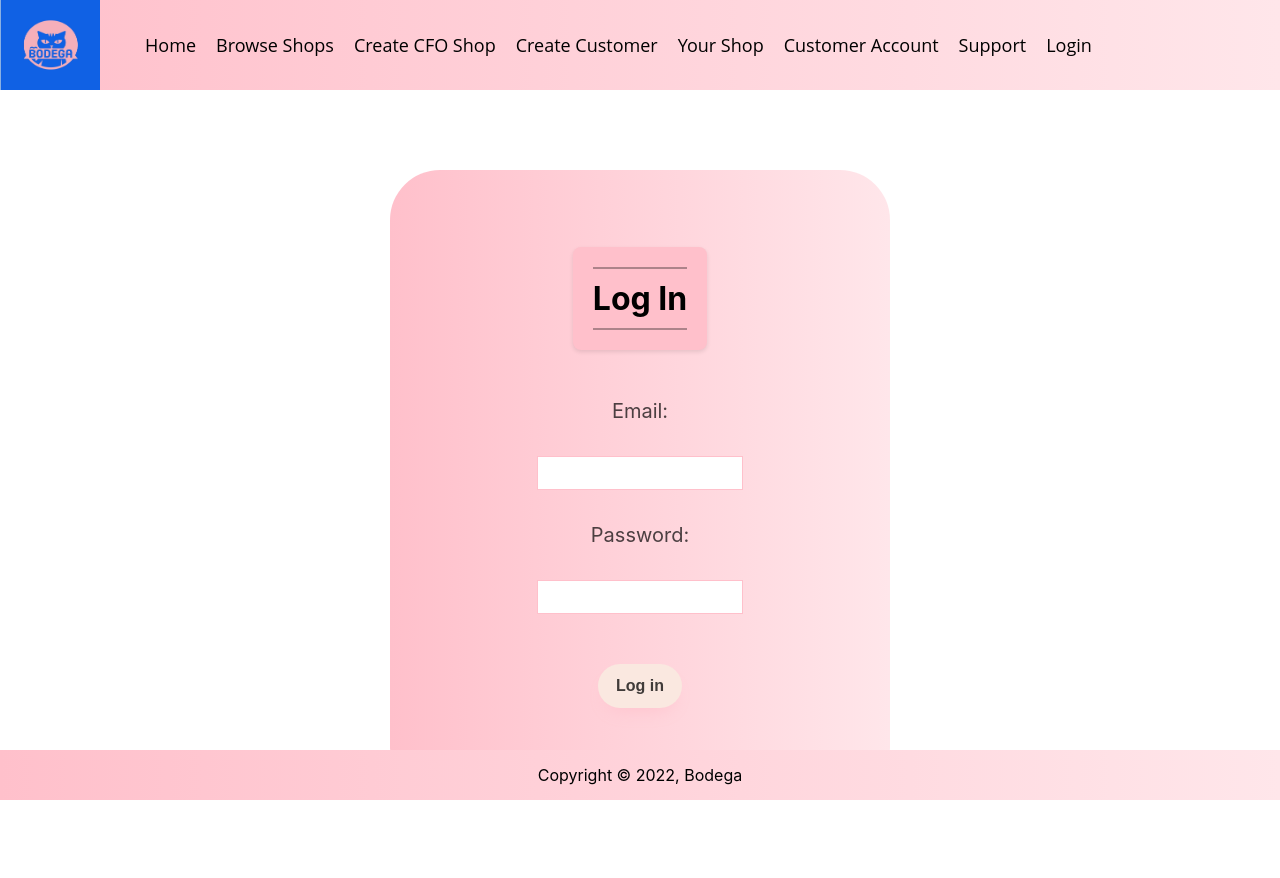
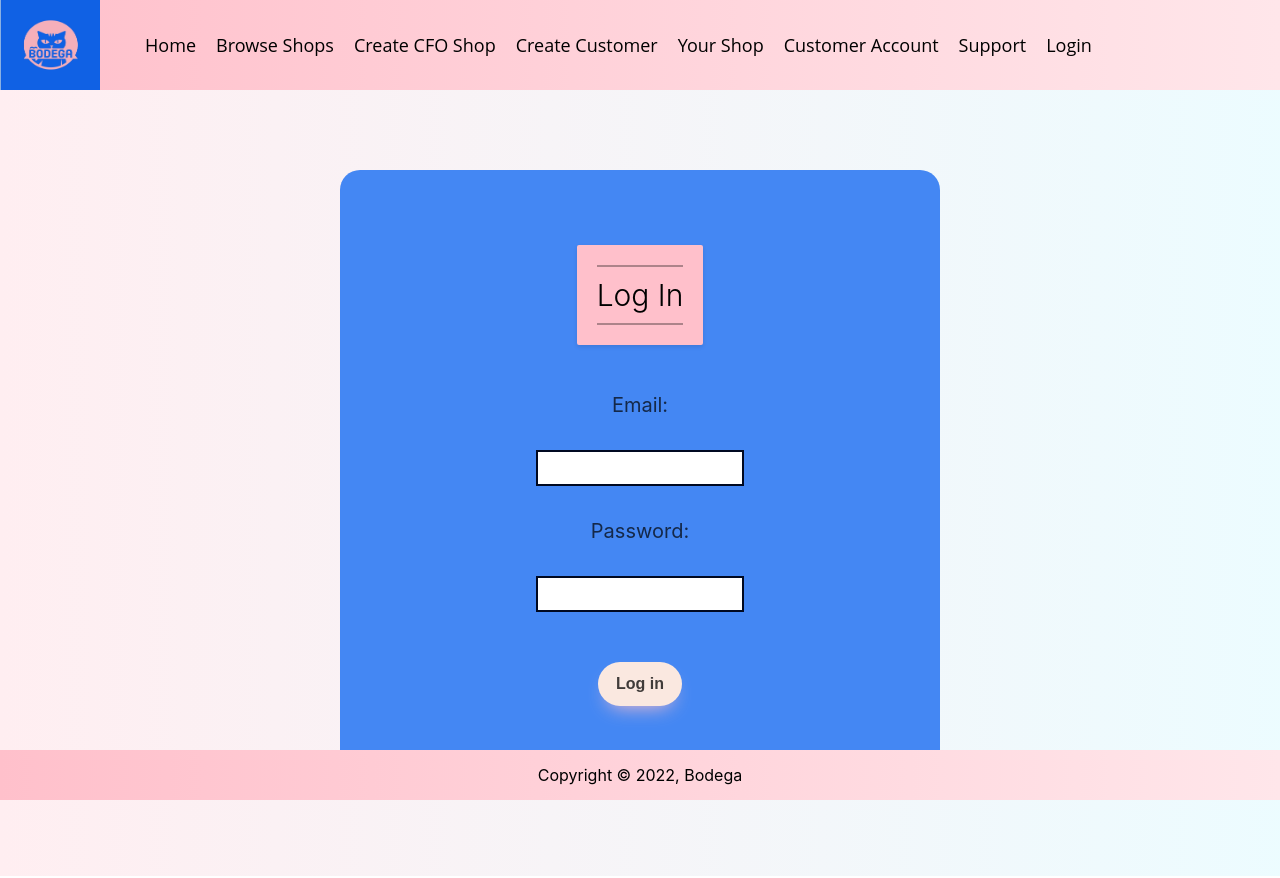
Before and after one commit to RobinRosculete/Bodega-Web-Application, a React (Create React App) app in the folder client/: page /Login in a window 1280 px wide. Built offline with nearby package versions, Linux system fonts and the light colour scheme; the HTML template or start-up script is replaced by a standard one.

Commit message:
Added styling to loin page

```diff
--- a/client/src/pages/Login/Login.module.css
+++ b/client/src/pages/Login/Login.module.css
@@ -4,20 +4,27 @@
   display: flex;
   flex-direction: column;
   align-items: center;
-  box-sizing: border-box;
-  background: linear-gradient(to right, pink, rgb(255, 230, 234));
-  border-radius: 50px;
+  background: rgb(68, 135, 243);
+  border-radius: 20px;
+  border-color: #000000;
   margin: 5em auto;
+}
+body {
+  background: linear-gradient(
+    to right,
+    rgb(255, 238, 241),
+    rgba(214, 248, 255, 0.455)
+  );
 }
 
 .LoginWrapper h2 {
   background: pink;
   color: #000000;
-  font-size: 32px;
-  font-weight: 700;
+  font-size: 30px;
+  font-weight: 300;
   text-align: center;
   padding: 20px;
-  border-radius: 8px;
+  border-radius: 2px;
   box-shadow: 0 2px 4px rgba(0, 0, 0, 0.1);
 }
 
@@ -68,7 +75,7 @@
   height: 30px;
   margin: 10px;
   font-size: 15px;
-  border: 1px solid pink;
+  border: 2px solid rgb(0, 9, 33);
   transition: background-color 0.2s ease-in-out;
 }
 .LoginWrapper input:hover {
```
Also changed, not shown: 1 other file (tests, documents, lock files or other folders).
